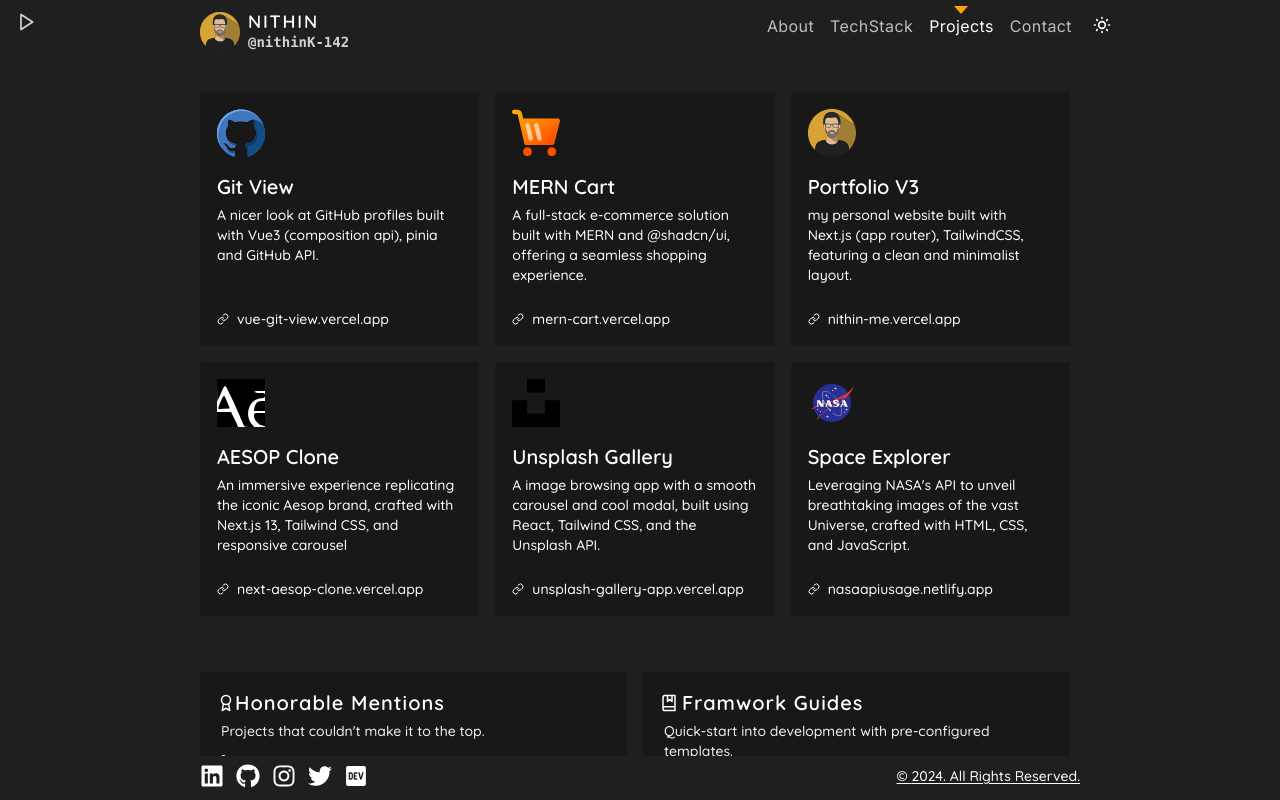
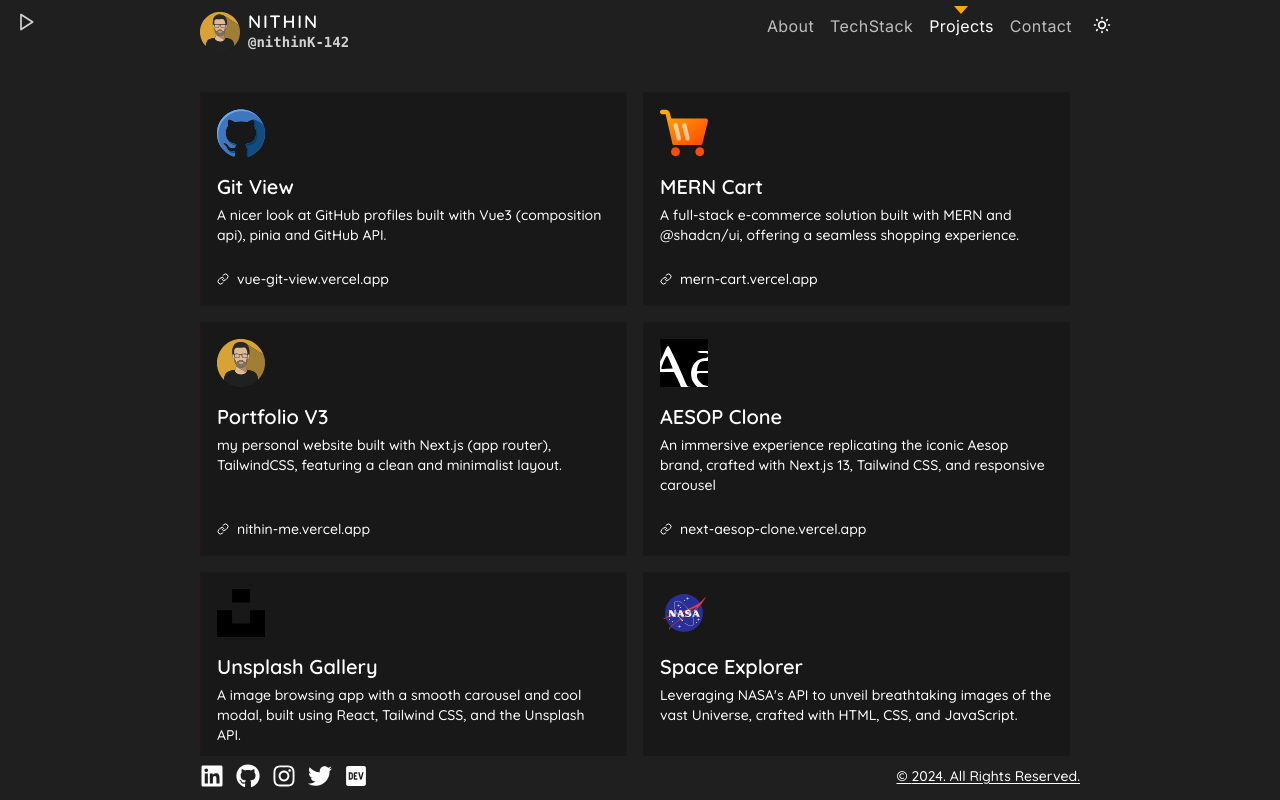
Before and after one commit to nithinK-142/nithin.me, a Next.js app: page /projects in a window 1280 px wide. Built offline with nearby package versions, Linux system fonts and the light colour scheme.

Commit message:
fix: project cards link overlap.

```diff
--- a/app/(routes)/projects/page.tsx
+++ b/app/(routes)/projects/page.tsx
@@ -32,7 +32,7 @@
       {/* Project Cards */}
       <AnimationProvider
         variants={variantChild}
-        className="grid grid-cols-1 md:grid-cols-2 lg:grid-cols-3 gap-4 mt-6"
+        className="grid grid-cols-1 lmd:grid-cols-2 xlg:grid-cols-3 gap-4 mt-6"
       >
         {projects.map(
           ({ name, description, techStack, logo, url, gitUrl }, index) => {
--- a/tailwind.config.ts
+++ b/tailwind.config.ts
@@ -14,6 +14,8 @@
       },
       screens: {
         xs: "340px",
+        lmd: "892px",
+        xlg: "1356px",
       },
       keyframes: {
         rotate3d: {
```
